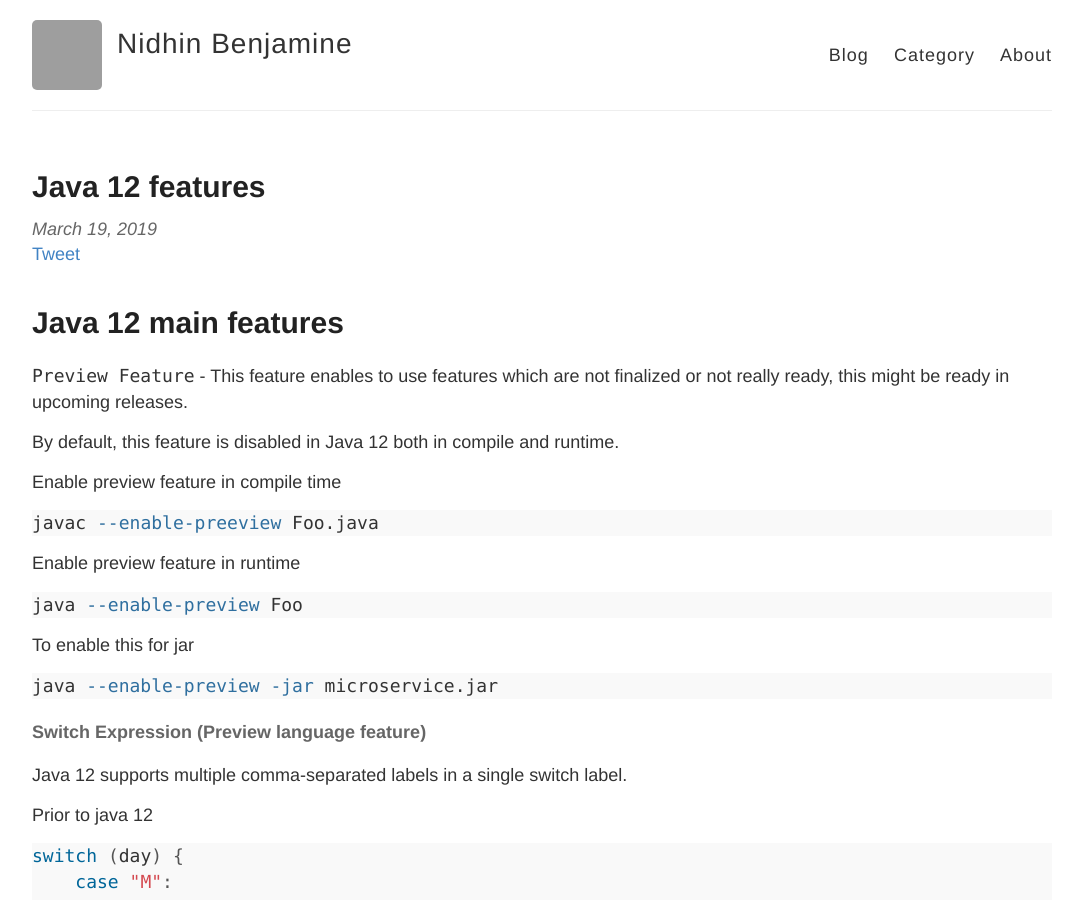
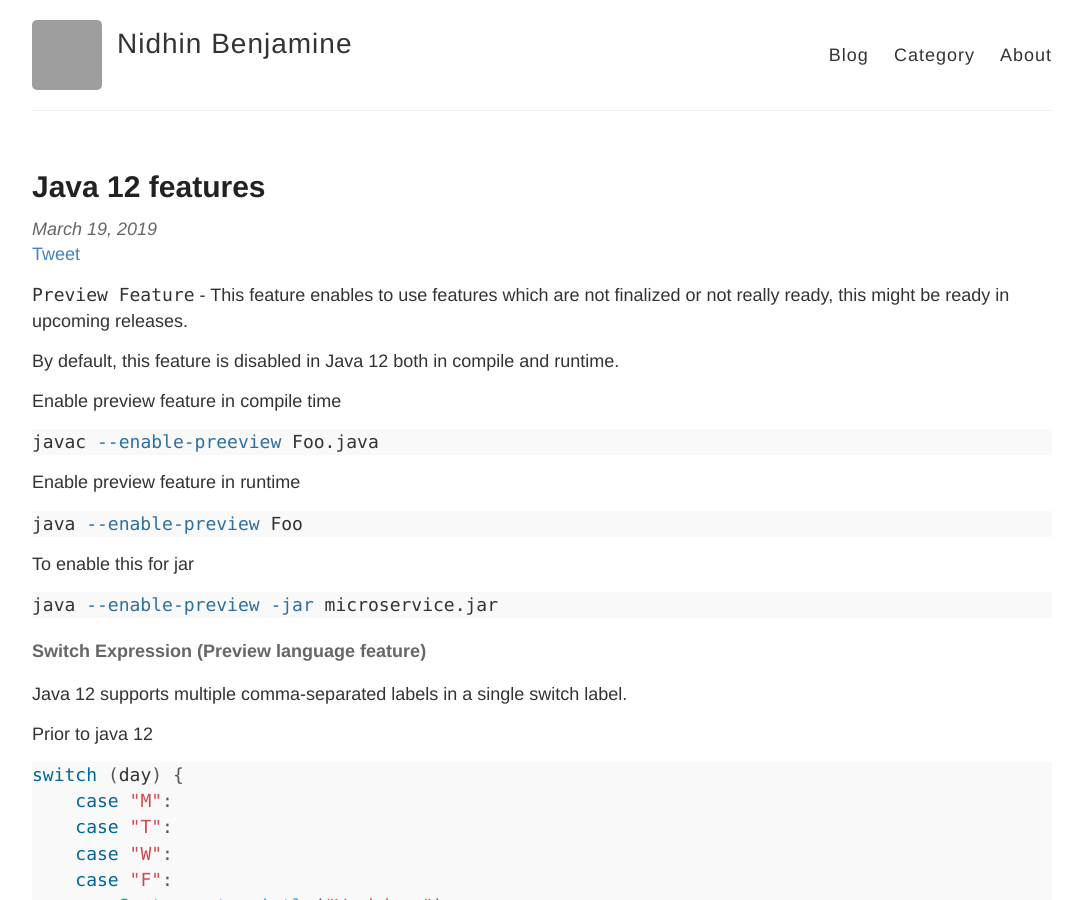
Before and after one commit to nbenjamin/nbenjamin.github.io, a Jekyll site: the page built from _posts/2019-03-19-java12-features.md, in a window 1280 px wide and 900 px high. Shown: the whole window, without its empty margins (98-1180 px from the left). Built offline with Jekyll 4.4.1, drawn with Linux system fonts in a browser that asks for light colours; comment, search, counter and statistics services are not loaded; grey boxes are pictures that could not be loaded.

Commit message:
Update 2019-03-19-java12-features.md

```diff
--- a/_posts/2019-03-19-java12-features.md
+++ b/_posts/2019-03-19-java12-features.md
@@ -8,8 +8,6 @@ categories:
   - switch statement
 comments: true
 ---
-
-# Java 12 main features
 
 `Preview Feature` - This feature enables to use features which are not finalized or not really ready, this might be ready in upcoming releases.
 
```
